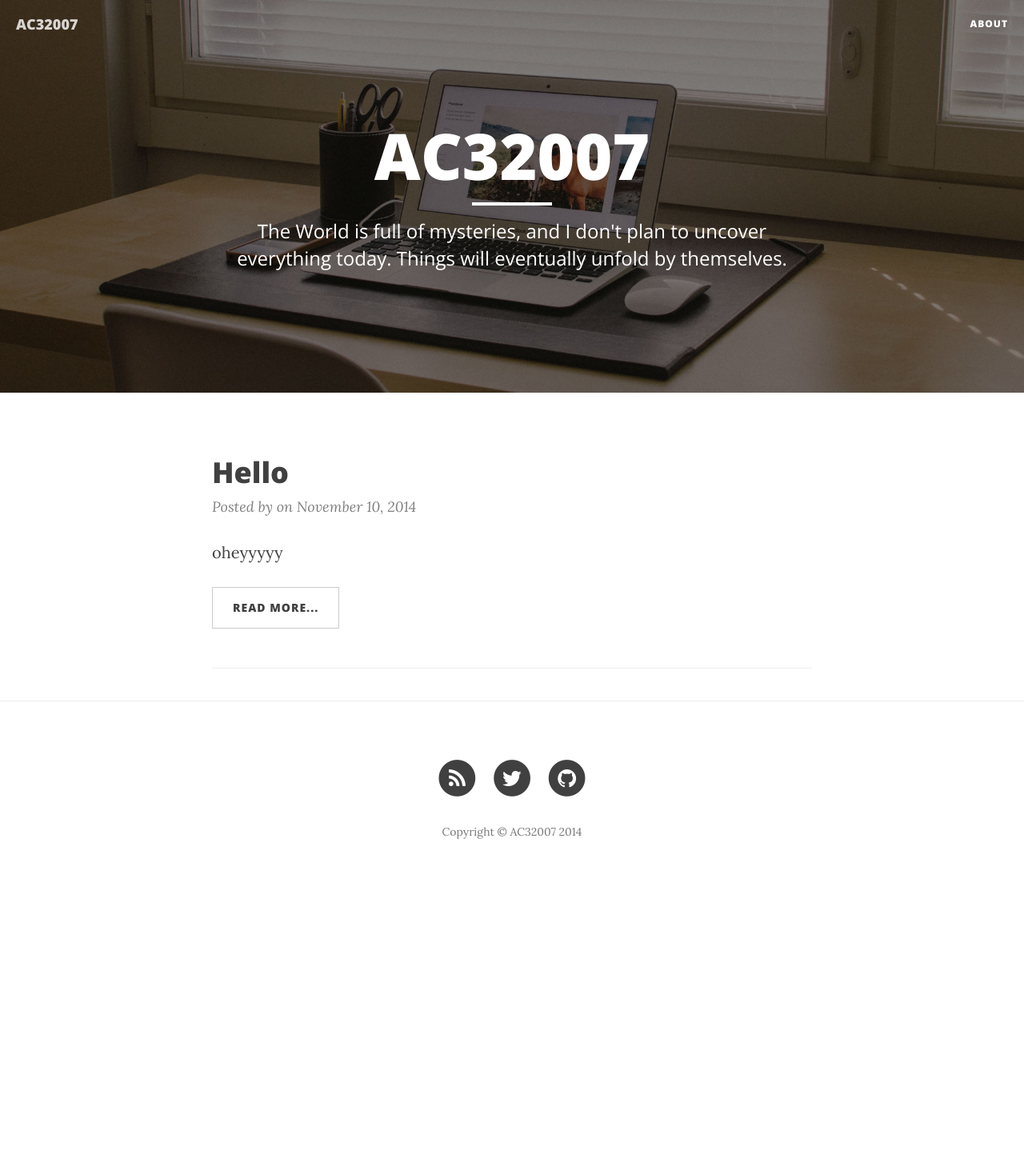
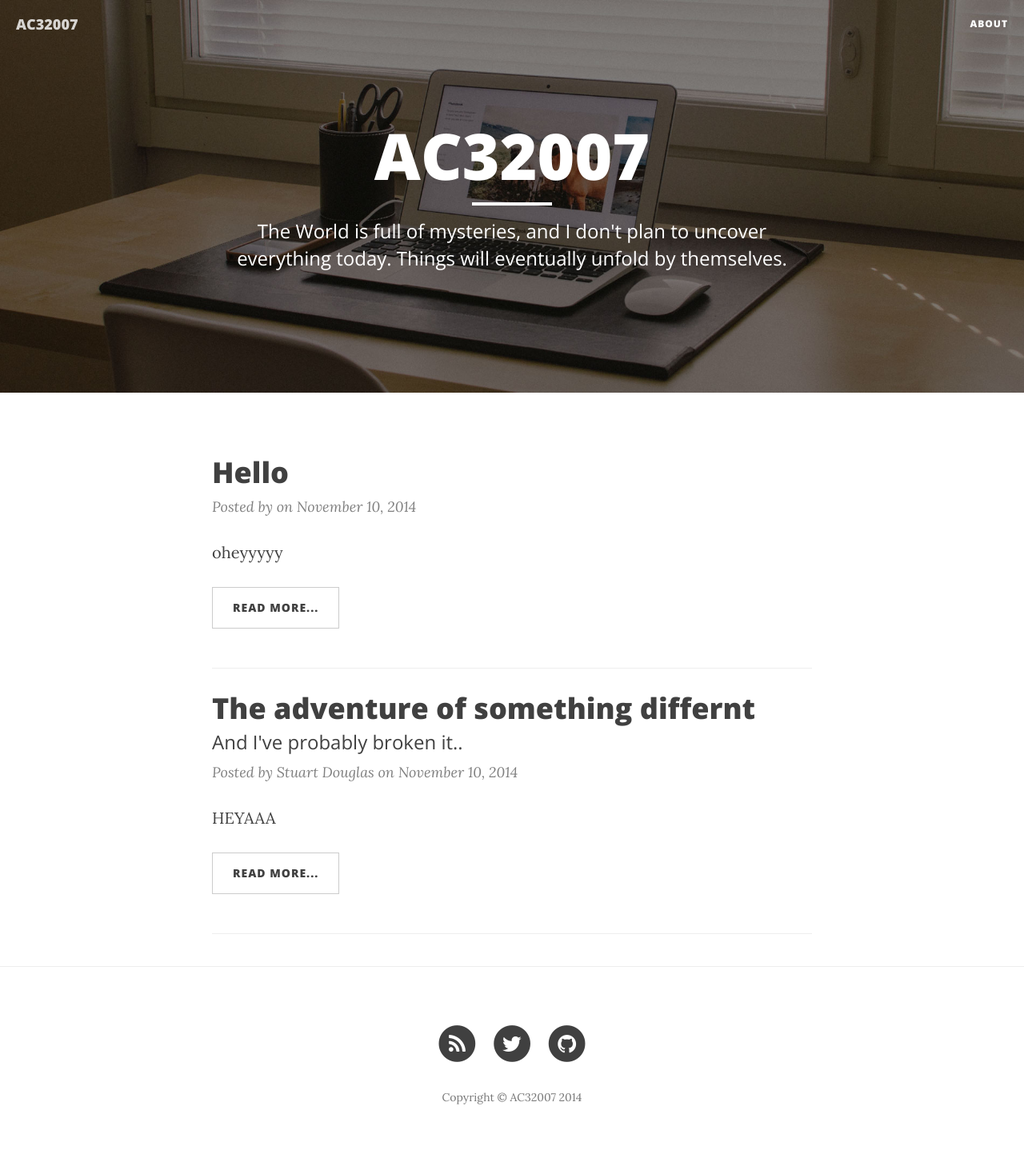
Before and after one commit to jslvtr/ac32007, a Jekyll site: the page built from index.html, in a window 1280 px wide. Shown: the whole page at 80% size. Built offline with Jekyll 4.4.1, drawn with Linux system fonts in a browser that asks for light colours; nearby versions of some CDN libraries; Markdown is read by kramdown in place of the engine named in the settings; the list of posts is cut into pages by our own code; before the commit the page ends 1116 px from its top, so only the background shows below that.

Commit message:
Better post page?

```diff
--- /dev/null
+++ b/_posts/2014-11-11-first.markdown
@@ -0,0 +1,11 @@
+---
+layout: post
+title: The adventure of something differnt
+subtitle: And I've probably broken it..
+date: 2014-11-10 17:46:00 +0800
+author: Stuart Douglas
+"header-img": "img/post-bg-05.jpg"
+published: true
+---
+
+#HEYAAA
```
Also changed, not shown: _layouts/post.html (+7 -1 lines).
